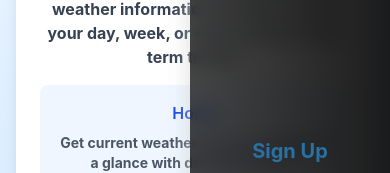
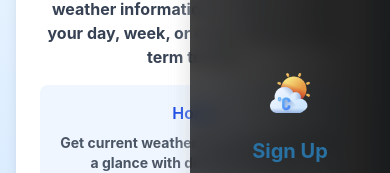
Before and after one commit to vatsal3030/weather-forecasting-app, a React (Vite) app in the folder weather/: page / in a window 390 px wide. Both pictures are taken after a click on the button 351 px from the left and 38 px from the top of the page. Shown: the part 587-760 px from the top of the page. Built offline with nearby package versions, Linux system fonts and the light colour scheme; no server answers.

Commit message:
Navbar updated

```diff
--- a/weather/src/components/Navbar.jsx
+++ b/weather/src/components/Navbar.jsx
@@ -140,7 +140,7 @@ const Navbar = () => {
                                 onClick={toggleMenu}
                                 className="cursor-pointer right-4 top-4 text-blue-800 z-50 fixed pointer-events-auto"
                                 style={{
-                                    background: 'linear-gradient(to right, rgba(0,0,0,0.8), rgba(0,0,0,0))',
+                                    // background: 'linear-gradient(to right, rgba(0,0,0,0.8), rgba(0,0,0,0))',
                                     backdropFilter: 'blur(6px)',
                                 }}
                             >
@@ -205,6 +205,11 @@ const Navbar = () => {
                                     News
                                 </NavLink>
                                 <div className="absolute bottom-10 flex flex-col items-center justify-end  text-center h-fit space-y-6 text-xl font-semibold ">
+                                    <div className="flex flex-row items-center text-xl hover:cursor-pointer">
+                                        <a href="/" className="flex flex-row justify-center items-center gap-2 hover:text-gray-400">
+                                            <img src={logo} alt="logo" className="w-10 h-10" />
+                                        </a>
+                                    </div>
                                     {user ? (
                                         <>
                                             <span className="text-[#2871a2] font-bold">
```
